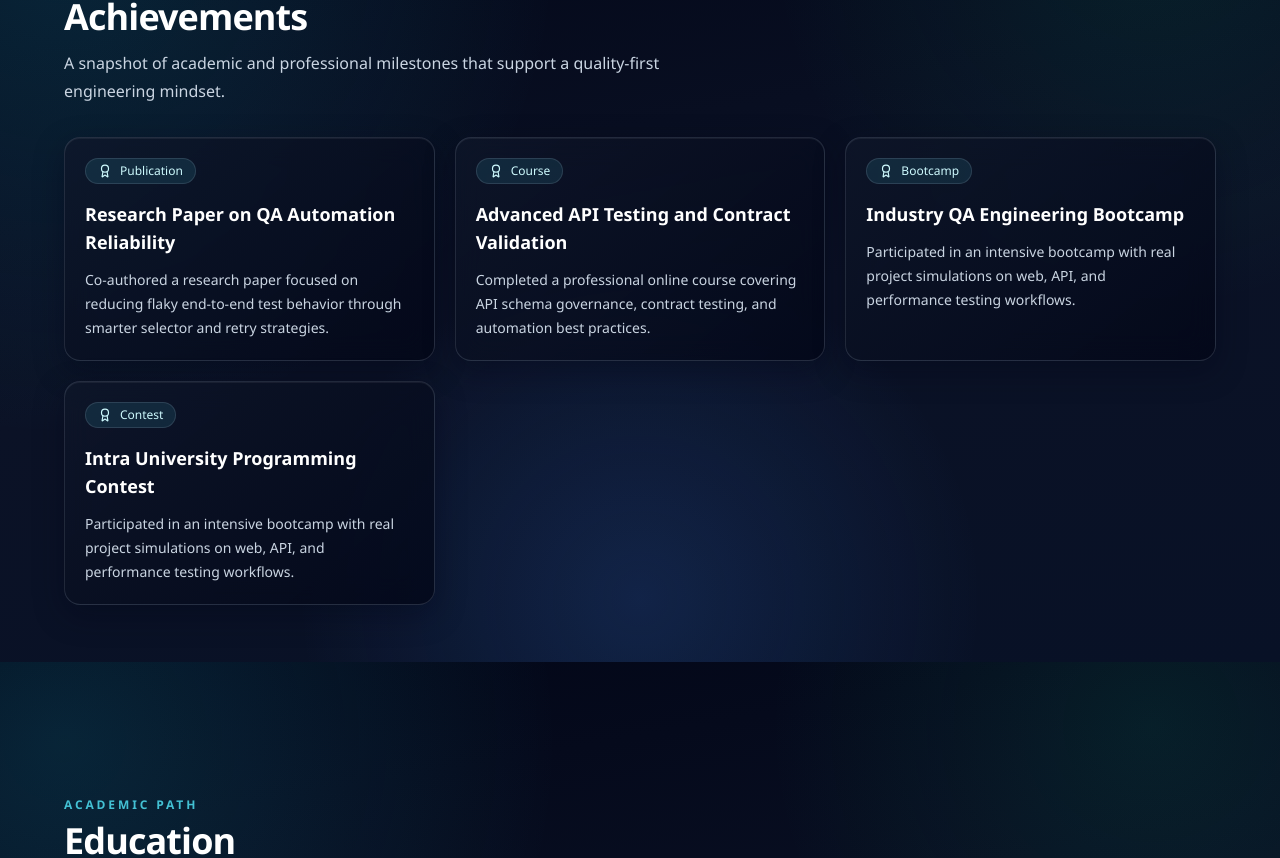
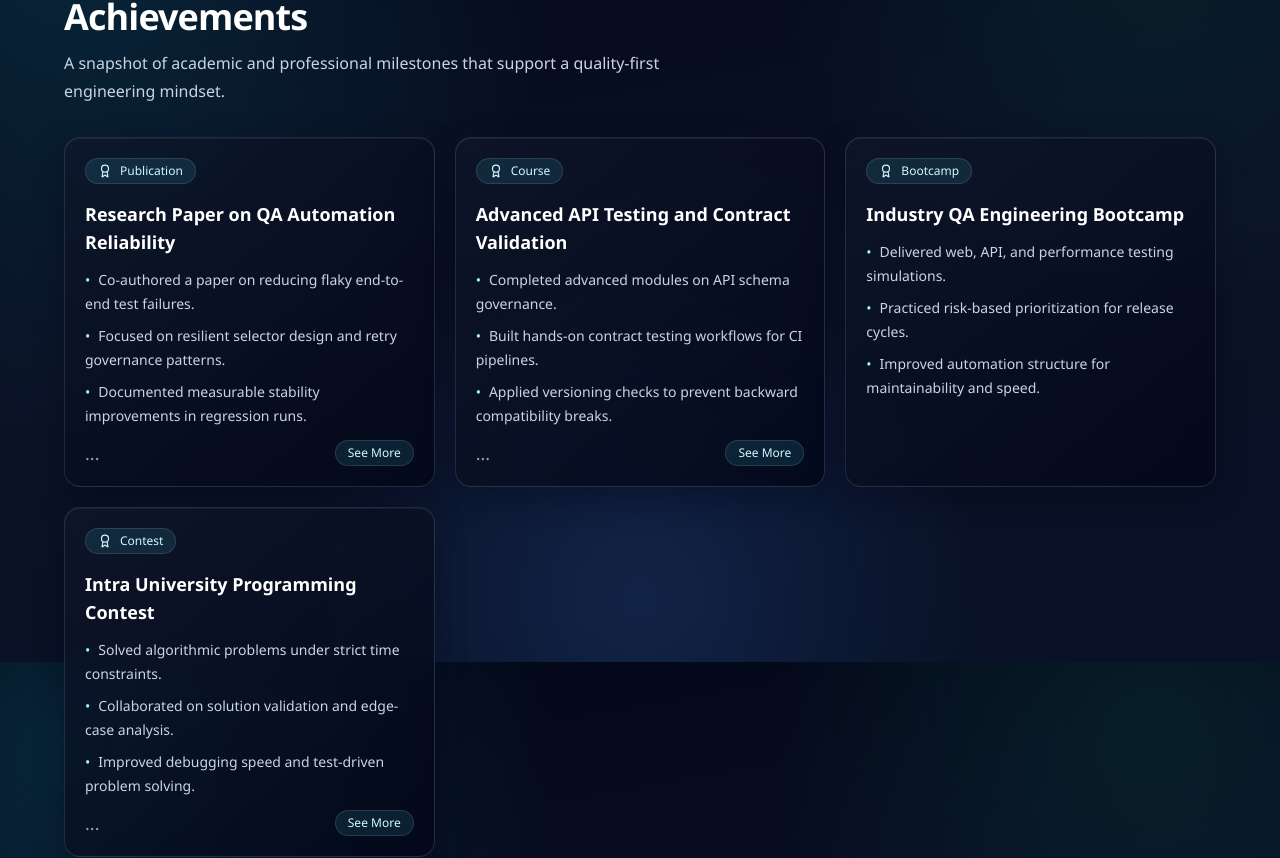
Before and after one commit to shobuj-das/Portfolio, a Next.js app: page / in a window 1280 px wide. Shown: the part 3338-4196 px from the top of the page. Built offline with nearby package versions, Linux system fonts and the light colour scheme.

Commit message:
image and elipsis added in the achievement-need improve

```diff
--- /dev/null
+++ b/src/components/AchievementModal.tsx
@@ -0,0 +1,93 @@
+'use client';
+
+import Image from 'next/image';
+import { AnimatePresence, motion } from 'framer-motion';
+import { X } from 'lucide-react';
+import type { AchievementItem } from '@/data/achievements';
+
+type AchievementModalProps = {
+  item: AchievementItem | null;
+  isOpen: boolean;
+  onClose: () => void;
+};
+
+function normalizeImagePath(path: string) {
+  if (path.startsWith('public/')) {
+    return `/${path.replace(/^public\//, '')}`;
+  }
+
+  return path;
+}
+
+export default function AchievementModal({ item, isOpen, onClose }: AchievementModalProps) {
+  return (
+    <AnimatePresence>
+      {isOpen && item ? (
+        <motion.div
+          className="fixed inset-0 z-50 flex items-center justify-center bg-slate-950/70 px-4 py-6 backdrop-blur-sm"
+          initial={{ opacity: 0 }}
+          animate={{ opacity: 1 }}
+          exit={{ opacity: 0 }}
+          onClick={onClose}
+        >
+          <motion.div
+            role="dialog"
+            aria-modal="true"
+            aria-labelledby={item.image ? 'achievement-modal-title' : undefined}
+            aria-label={!item.image ? `${item.title} highlights` : undefined}
+            className="glass-panel relative max-h-[88vh] w-full max-w-2xl overflow-y-auto rounded-2xl p-5 md:p-6"
+            initial={{ opacity: 0, scale: 0.96, y: 12 }}
+            animate={{ opacity: 1, scale: 1, y: 0 }}
+            exit={{ opacity: 0, scale: 0.96, y: 12 }}
+            transition={{ duration: 0.2, ease: 'easeOut' }}
+            onClick={(event) => event.stopPropagation()}
+          >
+            <button
+              type="button"
+              onClick={onClose}
+              className="absolute right-4 top-4 rounded-full border border-white/15 bg-white/5 p-2 text-slate-200 transition hover:bg-white/15"
+              aria-label="Close achievement details"
+            >
+              <X size={16} />
+            </button>
+
+            {item.image ? (
+              <>
+                <p className="inline-flex w-fit items-center rounded-full border border-cyan-200/20 bg-cyan-300/10 px-3 py-1 text-xs text-cyan-100">
+                  {item.type}
+                </p>
+                <h3
+                  id="achievement-modal-title"
+                  className="mt-3 pr-10 text-xl font-semibold text-white"
+                >
+                  {item.title}
+                </h3>
+              </>
+            ) : null}
+
+            <ul className={item.image ? 'mt-5 space-y-2' : 'mt-2 space-y-2'}>
+              {item.highlights.map((highlight) => (
+                <li key={`${item.title}-${highlight}`} className="text-sm leading-6 text-slate-200">
+                  <span className="mr-2 text-cyan-200">•</span>
+                  {highlight}
+                </li>
+              ))}
+            </ul>
+
+            {item.image ? (
+              <div className="relative mt-6 h-56 overflow-hidden rounded-xl border border-white/10 sm:h-64">
+                <Image
+                  src={normalizeImagePath(item.image)}
+                  alt={`${item.title} certificate`}
+                  fill
+                  className="object-cover"
+                  sizes="(max-width: 640px) 100vw, 672px"
+                />
+              </div>
+            ) : null}
+          </motion.div>
+        </motion.div>
+      ) : null}
+    </AnimatePresence>
+  );
+}
--- a/src/components/Achievements.tsx
+++ b/src/components/Achievements.tsx
@@ -1,13 +1,31 @@
 'use client';
 
-import Image from 'next/image';
+import { useEffect, useState } from 'react';
 import { motion } from 'framer-motion';
 import { Award } from 'lucide-react';
 import SectionHeader from '@/components/ui/SectionHeader';
 import Reveal from '@/components/ui/Reveal';
-import { achievements } from '@/data/achievements';
+import AchievementModal from '@/components/AchievementModal';
+import { achievements, type AchievementItem } from '@/data/achievements';
 
 export default function Achievements() {
+  const [selectedAchievement, setSelectedAchievement] = useState<AchievementItem | null>(null);
+
+  useEffect(() => {
+    if (!selectedAchievement) {
+      return;
+    }
+
+    const handleEscape = (event: KeyboardEvent) => {
+      if (event.key === 'Escape') {
+        setSelectedAchievement(null);
+      }
+    };
+
+    window.addEventListener('keydown', handleEscape);
+    return () => window.removeEventListener('keydown', handleEscape);
+  }, [selectedAchievement]);
+
   return (
     <section id="achievements" className="scroll-mt-24 px-4 py-20 md:px-6 md:py-24">
       <div className="mx-auto w-full max-w-6xl">
@@ -30,17 +48,26 @@ export default function Achievements() {
                 </p>
 
                 <h3 className="mt-4 text-lg font-semibold text-white">{item.title}</h3>
-                <p className="mt-3 text-sm leading-6 text-slate-300">{item.description}</p>
 
-                {item.image ? (
-                  <div className="relative mt-4 h-36 overflow-hidden rounded-xl border border-white/10">
-                    <Image
-                      src={item.image}
-                      alt={item.title}
-                      fill
-                      className="object-cover"
-                      sizes="(max-width: 768px) 100vw, 33vw"
-                    />
+                <ul className="mt-3 space-y-2">
+                  {item.highlights.slice(0, 3).map((highlight) => (
+                    <li key={`${item.title}-${highlight}`} className="text-sm leading-6 text-slate-300">
+                      <span className="mr-2 text-cyan-200">•</span>
+                      {highlight}
+                    </li>
+                  ))}
+                </ul>
+
+                {item.highlights.length > 3 ? (
+                  <div className="mt-3 flex items-center justify-between gap-3">
+                    <span className="text-lg leading-none text-slate-400">...</span>
+                    <button
+                      type="button"
+                      onClick={() => setSelectedAchievement(item)}
+                      className="rounded-full border border-cyan-200/30 bg-cyan-300/10 px-3 py-1 text-xs font-medium text-cyan-100 transition hover:bg-cyan-300/20"
+                    >
+                      See More
+                    </button>
                   </div>
                 ) : null}
               </motion.article>
@@ -48,6 +75,12 @@ export default function Achievements() {
           ))}
         </div>
       </div>
+
+      <AchievementModal
+        item={selectedAchievement}
+        isOpen={Boolean(selectedAchievement)}
+        onClose={() => setSelectedAchievement(null)}
+      />
     </section>
   );
 }
--- a/src/data/achievements.ts
+++ b/src/data/achievements.ts
@@ -1,7 +1,7 @@
 export type AchievementItem = {
   title: string;
   type: 'Publication' | 'Course' | 'Bootcamp' | 'Contest';
-  description: string;
+  highlights: string[];
   image?: string;
 };
 
@@ -9,25 +9,42 @@ export const achievements: AchievementItem[] = [
   {
     title: 'Research Paper on QA Automation Reliability',
     type: 'Publication',
-    description:
-      'Co-authored a research paper focused on reducing flaky end-to-end test behavior through smarter selector and retry strategies.',
+    highlights: [
+      'Co-authored a paper on reducing flaky end-to-end test failures.',
+      'Focused on resilient selector design and retry governance patterns.',
+      'Documented measurable stability improvements in regression runs.',
+      'Presented findings as a practical framework for QA teams.',
+    ],
+    image: 'public/qa-harbor.jpeg',
   },
   {
     title: 'Advanced API Testing and Contract Validation',
     type: 'Course',
-    description:
-      'Completed a professional online course covering API schema governance, contract testing, and automation best practices.',
+    highlights: [
+      'Completed advanced modules on API schema governance.',
+      'Built hands-on contract testing workflows for CI pipelines.',
+      'Applied versioning checks to prevent backward compatibility breaks.',
+      'Strengthened test strategy for service-to-service reliability.',
+    ],
   },
   {
     title: 'Industry QA Engineering Bootcamp',
     type: 'Bootcamp',
-    description:
-      'Participated in an intensive bootcamp with real project simulations on web, API, and performance testing workflows.',
+    highlights: [
+      'Delivered web, API, and performance testing simulations.',
+      'Practiced risk-based prioritization for release cycles.',
+      'Improved automation structure for maintainability and speed.',
+    ],
   },
   {
     title: 'Intra University Programming Contest',
     type: 'Contest',
-    description:
-      'Participated in an intensive bootcamp with real project simulations on web, API, and performance testing workflows.',
+    highlights: [
+      'Solved algorithmic problems under strict time constraints.',
+      'Collaborated on solution validation and edge-case analysis.',
+      'Improved debugging speed and test-driven problem solving.',
+      'Ranked among active participants in the final round.',
+    ],
+    image: 'public/qa-harbor.jpeg',
   },
 ];
```
Also changed, not shown: public/qa-harbor.jpeg (added).
